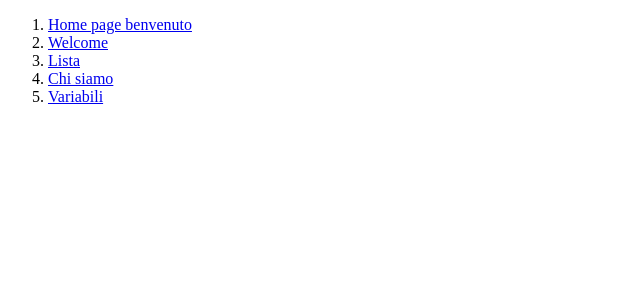
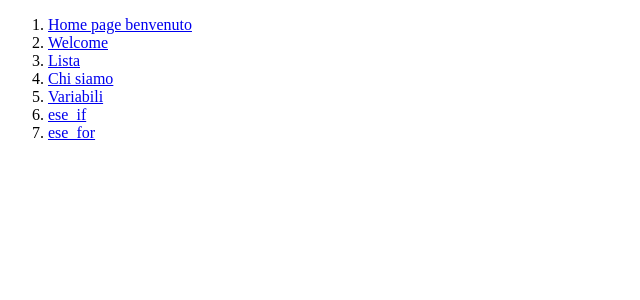
Before and after one commit to samuelgrolla/django-Grolla-Samuel, a Django app: page / in a window 1280 px wide. Shown: the top 300 px of the page, without its empty margins (0-640 px from the left). Run offline with Django 3.2, Linux system fonts and the light colour scheme.

Commit message:
livello 9

```diff
--- a/prima_app/templates/index.html
+++ b/prima_app/templates/index.html
@@ -13,7 +13,9 @@
         <li><a href="{% url 'prima_app:lista'%}">Lista</a></li>
         <li><a href="{% url 'prima_app:chi_siamo'%}">Chi siamo</a></li>
         <li><a href="{% url 'prima_app:variabili'%}">Variabili</a></li>
-    </ol>
+        <li><a href="{% url 'seconda_app:ese_if'%}">ese_if</a></li>
+        <li><a href="{% url 'seconda_app:ese_for'%}">ese_for</a></li>
+      </ol>
 
 </body>
 </html>
```
